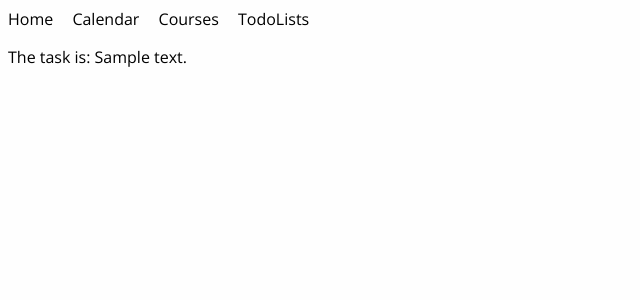
After one commit to MrDoomBringer/TidyPlan, a Django app: a page that uses mysite/pages/templates/pages/edit_task.html in a window 1280 px wide. The commit adds this page. Shown: the top 300 px of the page, without its empty margins (0-640 px from the left). Run offline with Django 3.2, Linux system fonts and the light colour scheme; tables that the repository leaves empty hold one stand-in row (values such as "Sample post").

Commit message:
edit tasks

```diff
--- /dev/null
+++ b/mysite/pages/templates/pages/edit_task.html
@@ -0,0 +1,11 @@
+{% extends "./base.html"%}
+{%block title %}Tasks{% endblock %}
+
+{% block content %}
+
+<p>
+The task is:
+
+{{task.description_text}}
+</p>
+{% endblock %}
--- a/mysite/pages/templates/pages/tasks.html
+++ b/mysite/pages/templates/pages/tasks.html
@@ -27,9 +27,9 @@
 							<form method = "post">
 								{% csrf_token %}
 								<!--Hidden input only used to send extra data (the task's ID). Can't send the data along with the delete_task button for some reason-->
-								<input type="hidden", name='deleted_task', value="{{task.id}}">
+								<input type="hidden", name='task_id', value="{{task.id}}">
 								<!--Edit and delete buttons-->
-								<button class = "taskbutton"><i class="material-icons">edit</i></button>
+								<button name='edit_task', type="submit", class = "taskbutton"><i class="material-icons">edit</i></button>
 								<button name='delete_task', type="submit", class = "taskbutton"><i class="material-icons">delete</i></button>
 							</form>
 						</div>
--- a/mysite/pages/urls.py
+++ b/mysite/pages/urls.py
@@ -10,6 +10,7 @@ urlpatterns = [
     path('howto/', views.howto, name='howto'),
     path('account/', views.account, name='account'),
     path('courses/', views.courses, name='courses'),
+    path('calendar/task_<int:task_id>/edit_task/', views.edit_task, name='edit_task'),
     path('calendar/', views.calendar, name='calendar'),
     path('tos/', views.tos, name='tos'),
     path("create/", views.create, name = "create"),
--- a/mysite/pages/views.py
+++ b/mysite/pages/views.py
@@ -34,12 +34,22 @@ def calendar(request):
 			total_tasks_ever_made(increment=1)
 
 		if ('delete_task' in request.POST): #If the form that we submitted has the name 'delete_task'
-			id_to_delete = request.POST['deleted_task'] #Get the ID of the task. This is stored in a input tag of type='hidden'
+			id_to_delete = request.POST['task_id'] #Get the ID of the task. This is stored in a input tag of type='hidden'
 			Task.objects.filter(id=id_to_delete).delete()
+
+		if ('edit_task' in request.POST): #If the form that we submitted has the name 'edit_task'
+			task_id = request.POST['task_id'] #Get the ID of the task. This is stored in a input tag of type='hidden'
+			return HttpResponseRedirect("task_"+task_id + "/edit_task")
 
 	course_list = Course.objects.all()
 	tsk_list = Task.objects.filter(due_date__lte=timezone.now()).order_by('-due_date')
 	return render(request, 'pages/tasks.html', {'tsk_list': tsk_list, 'course_list': course_list})
+
+def edit_task(request, task_id):
+	task = get_object_or_404(Task, pk=task_id)
+	if (request.method == "POST"):
+		print(request.POST) #affect task here
+	return render(request, 'pages/edit_task.html', {'task': task})
 
 def courses(request):
 	if (request.method == "POST"):
```
